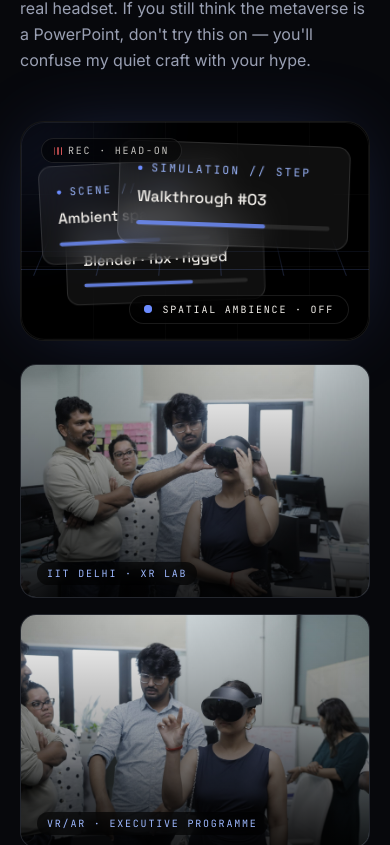
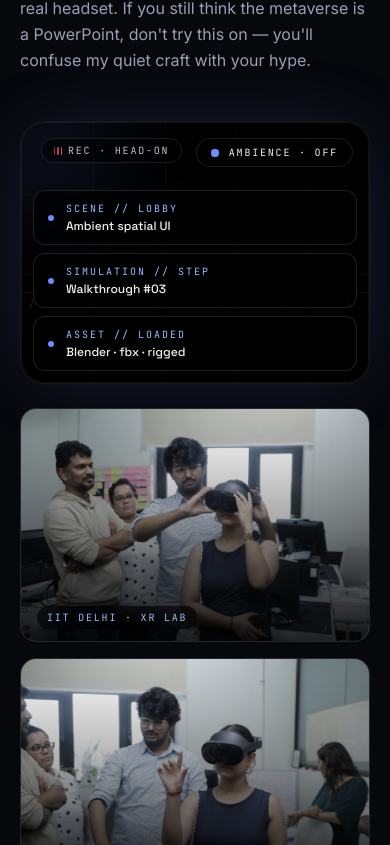
Before and after one commit to manishasharma1998/Portfolio, a Next.js app: page / in a window 390 px wide. Shown: the part 4419-5264 px from the top of the page. Built offline with nearby package versions, Linux system fonts and the light colour scheme.

Commit message:
Fix XR scene mobile: stacked panel cards, responsive stage, toggle top-right

```diff
--- a/src/components/xr-playground.tsx
+++ b/src/components/xr-playground.tsx
@@ -164,7 +164,7 @@ export function XRPlayground({ copy }: { copy: SiteConfig["xr"] }) {
             className="group relative overflow-hidden rounded-3xl border border-white/[0.09] bg-black shadow-[0_0_80px_-20px_rgba(108,140,255,0.25)]"
           >
             {/* scene */}
-            <div className="relative aspect-[16/10] w-full [perspective:1200px] sm:aspect-[16/9]">
+            <div className="relative aspect-[4/3] w-full [perspective:1200px] sm:aspect-[16/9]">
               {/* horizon glow */}
               <motion.div
                 aria-hidden
@@ -191,7 +191,8 @@ export function XRPlayground({ copy }: { copy: SiteConfig["xr"] }) {
                   }}
                 />
 
-                {/* floating panels */}
+                {/* desktop floating panels */}
+                <div className="hidden sm:block">
                   {panels.map((p) => (
                     <div
                       key={p.id}
@@ -216,14 +217,35 @@ export function XRPlayground({ copy }: { copy: SiteConfig["xr"] }) {
                       </motion.div>
                     </div>
                   ))}
+                </div>
 
                 {/* hud tokens */}
                 <div className="absolute inset-0 bg-[linear-gradient(to_right,rgba(255,255,255,0.03)_1px,transparent_1px),linear-gradient(to_bottom,rgba(255,255,255,0.03)_1px,transparent_1px)] bg-[size:72px_72px]" />
                 <div className="absolute inset-0 bg-[radial-gradient(ellipse_at_center,transparent_40%,rgba(0,0,0,0.6)_100%)]" />
               </motion.div>
 
+              {/* mobile stacked panel cards */}
+              <div className="absolute inset-x-3 bottom-3 z-10 flex flex-col gap-2 sm:hidden">
+                {panels.map((p) => (
+                  <div
+                    key={p.id}
+                    className="flex items-center gap-3 rounded-xl border border-white/12 bg-black/60 px-3.5 py-2.5 backdrop-blur-md"
+                  >
+                    <span className="h-1.5 w-1.5 shrink-0 rounded-full bg-lens-400" />
+                    <div className="min-w-0">
+                      <p className="truncate font-mono text-[10px] tracking-[0.2em] text-lens-300">
+                        {p.label}
+                      </p>
+                      <p className="mt-0.5 truncate font-display text-xs font-medium text-bone-100">
+                        {p.sub}
+                      </p>
+                    </div>
+                  </div>
+                ))}
+              </div>
+
               {/* viewport meta */}
-              <div className="absolute top-4 left-5 flex items-center gap-2.5">
+              <div className="absolute top-4 left-5 z-10 flex items-center gap-2.5">
                 <span className="inline-flex items-center gap-1.5 rounded-full border border-white/10 bg-black/50 px-3 py-1 backdrop-blur-md">
                   <span className="flex h-2 w-2 gap-0.5" aria-hidden>
                     <span className="h-full w-0.5 animate-pulse rounded-full bg-red-400" />
@@ -243,14 +265,17 @@ export function XRPlayground({ copy }: { copy: SiteConfig["xr"] }) {
               <button
                 type="button"
                 onClick={toggle}
-                className="absolute bottom-4 right-5 inline-flex items-center gap-2.5 rounded-full border border-white/10 bg-black/50 px-3.5 py-1.5 backdrop-blur-md transition-colors hover:border-lens-400/40"
+                className="absolute top-4 right-4 z-10 inline-flex items-center gap-2.5 rounded-full border border-white/10 bg-black/50 px-3.5 py-1.5 backdrop-blur-md transition-colors hover:border-lens-400/40 sm:top-auto sm:right-5 sm:bottom-4"
                 aria-pressed={enabled}
               >
                 <span className="relative flex h-2 w-2">
                   <span className="absolute inline-flex h-full w-full rounded-full bg-lens-400 opacity-60" />
                   <span className="relative inline-flex h-2 w-2 rounded-full bg-lens-400" />
                 </span>
-                <span className="font-mono text-[10px] tracking-[0.18em] uppercase">
+                <span className="font-mono text-[10px] tracking-[0.18em] uppercase sm:hidden">
+                  Ambience {enabled ? "· on" : "· off"}
+                </span>
+                <span className="hidden font-mono text-[10px] tracking-[0.18em] uppercase sm:inline">
                   Spatial ambience {enabled ? "· on" : "· off"}
                 </span>
               </button>
```
Lines whose indentation alone changed are shown as unchanged.
